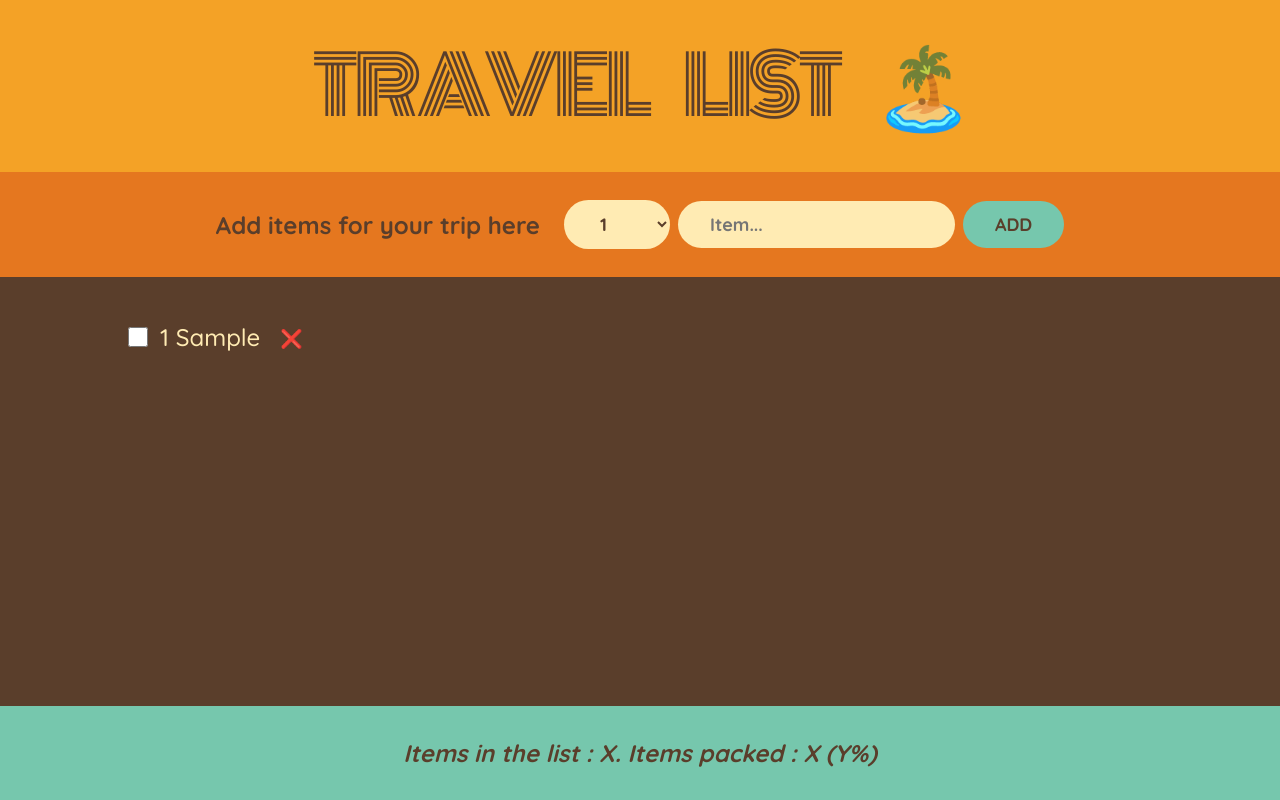
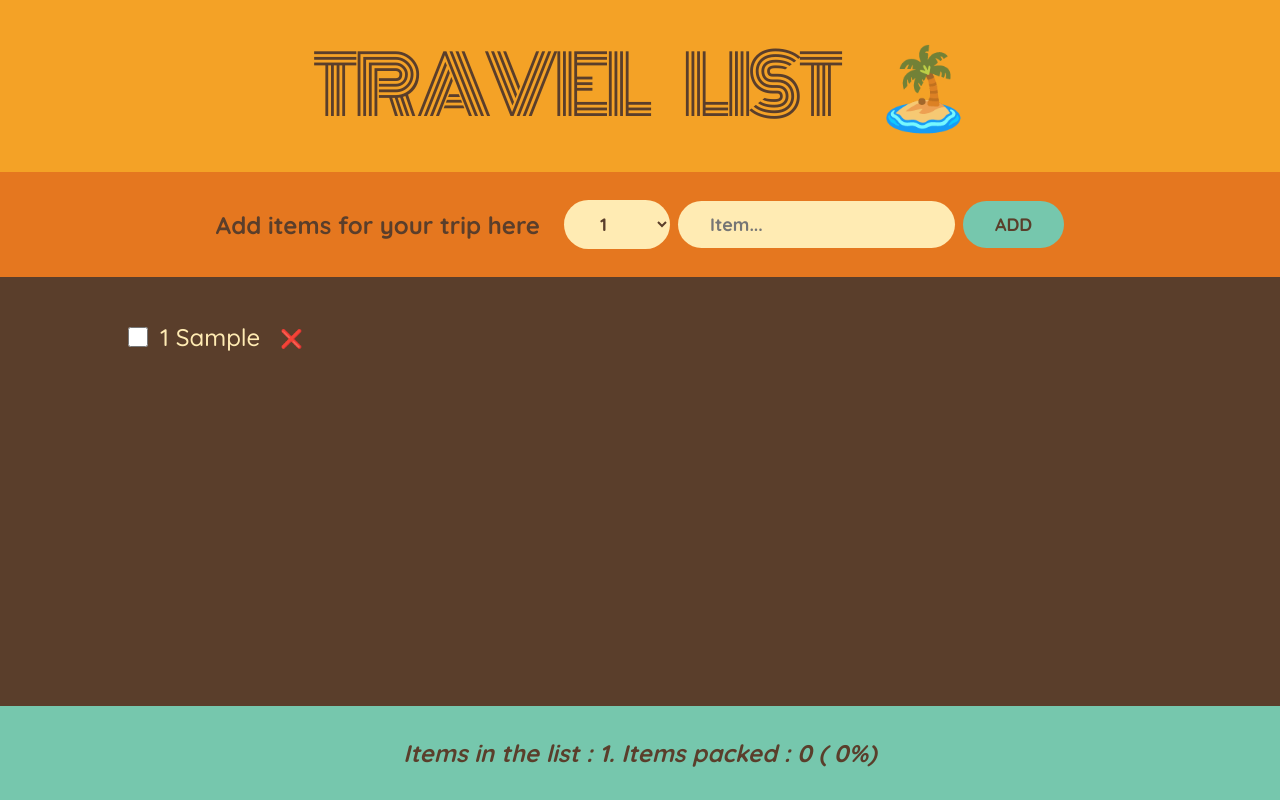
Before and after one commit to narayanananth26/travel-list, a React (Create React App) app: page / in a window 1280 px wide. Both pictures are taken after typing "Sample" into the empty fields and a click on the button "ADD". Built offline with nearby package versions, Linux system fonts and the light colour scheme.

Commit message:
add stats to footer

```diff
--- a/src/App.js
+++ b/src/App.js
@@ -29,7 +29,7 @@ export default function App() {
 				onDeleteItem={handleDeleteItem}
 				onToggleItem={handleToggleItem}
 			/>
-			<Stats />
+			<Stats items={items} />
 		</div>
 	);
 }
@@ -118,10 +118,21 @@ function Item({ item, onDeleteItem, onToggleItem }) {
 	);
 }
 
-function Stats() {
+function Stats({ items }) {
+	if (!items.length)
+		return <p className="stats">Start adding items to your list 👀</p>;
+	const numItems = items.length;
+	const numPacked = items.filter((item) => item.packed).length;
+	const percentage = Math.round((numPacked / numItems) * 100);
+
 	return (
 		<footer className="stats">
-			<em>Items in the list : X. Items packed : X (Y%)</em>
+			<em>
+				{percentage === 100
+					? "You got everything! Ready to go 🤩"
+					: `Items in the list : ${numItems}. Items packed : ${numPacked} (
+					${percentage || 0}%)`}
+			</em>
 		</footer>
 	);
 }
--- a/src/index.css
+++ b/src/index.css
@@ -8,6 +8,7 @@
 
 html {
 	font-size: 62.5%;
+	overflow: scroll;
 }
 
 body {
@@ -130,3 +131,8 @@ input[type="checkbox"] {
 	font-weight: 700;
 	padding: 3.2rem 0;
 }
+
+::-webkit-scrollbar {
+	width: 0px;
+	background: transparent; /* make scrollbar transparent */
+}
```
